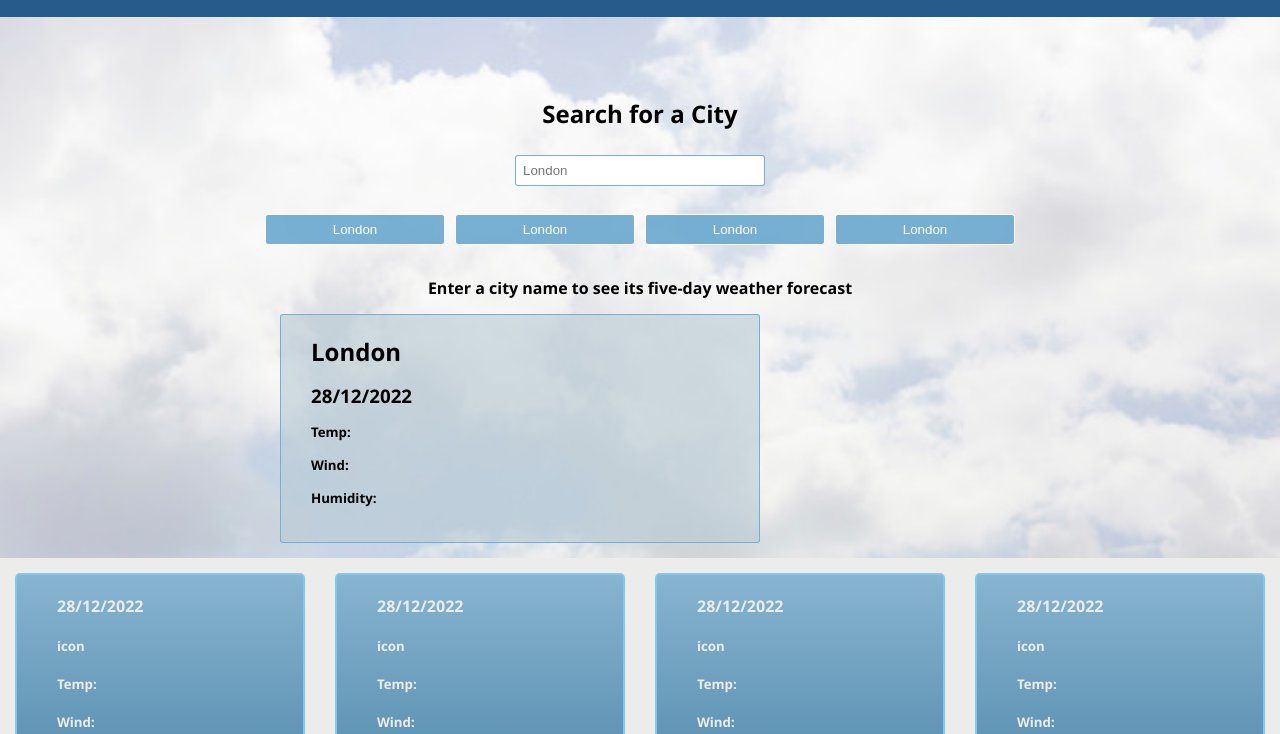
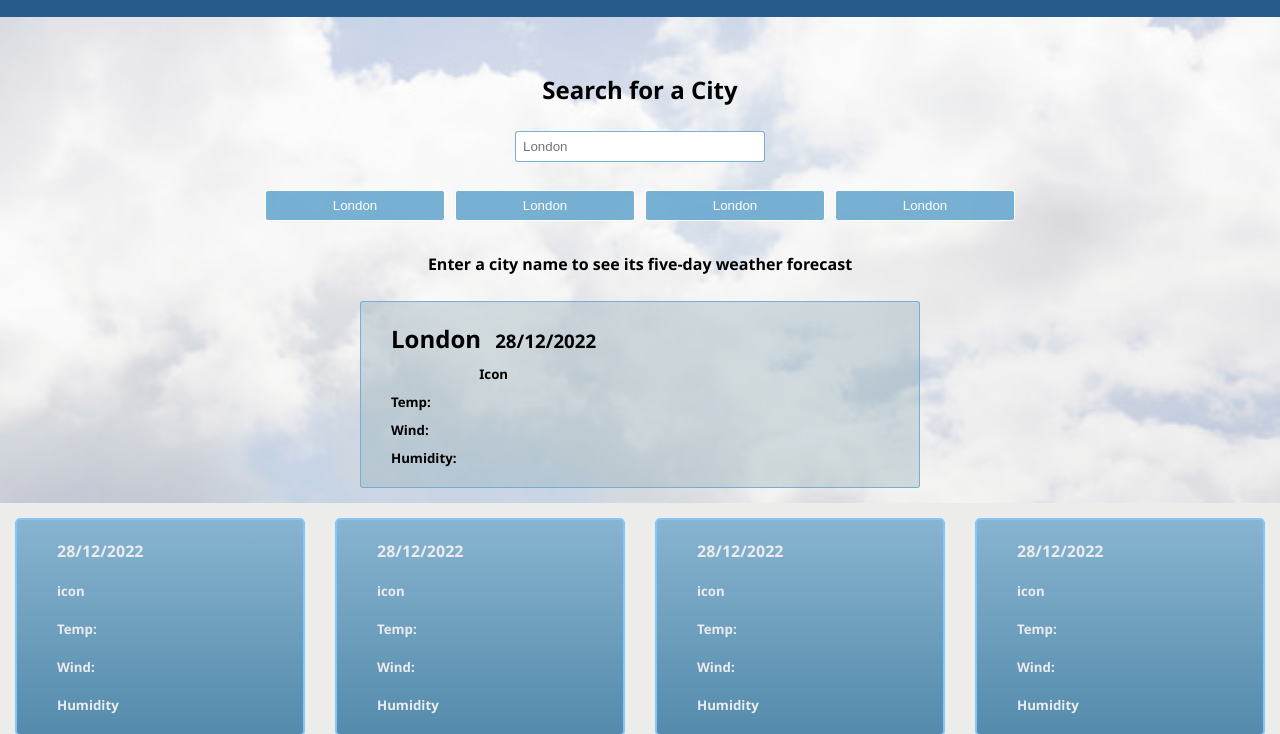
Before and after one commit to ayahxsheikh/weather-app, a plain HTML site: page index.html in a window 1280 px wide. Shown: the part 66-800 px from the top of the page. Drawn offline with nearby package versions, Linux system fonts and the light colour scheme.

Commit message:
today section and css complete

```diff
--- a/assets/css/style.css
+++ b/assets/css/style.css
@@ -18,6 +18,7 @@
 body {
     font-family:'Segoe UI', Tahoma, Geneva, Verdana, sans-serif;
     height: 100%;
+    width: 100%;
 }
 
 /* GLOBAL */
@@ -61,11 +62,11 @@ main.main {
     background-size: cover;
     background-repeat: no-repeat;
     min-height: 30rem;
-
 }
 
 h4.message {
     padding-top: 1rem;
+    margin-bottom: .7rem;
 }
 
 .top {
@@ -75,7 +76,7 @@ h4.message {
 }
 
 .search-form {
-    margin-top: 5rem;
+    margin-top: 3.5rem;
     gap: 15px;
 }
 
@@ -96,24 +97,32 @@ input.city-search {
 
 }
 
-main .today  > * {
-    margin-bottom: 15px;
-}
-
 .today {
     margin: 15px;
-    background-color:#b8cad59a;
+    background-color:#96afbb64;
     border-radius: 3px;
     border: .5px solid var(--secondary);
-    width: 30rem;
-    padding: 20px;
-    padding-left: 30px;
+    width: 35rem;
+    padding: 20px 20px 20px 30px;
 }
 
 
-/* .city-name {
-    margin-top: .7rem;
-} */
+.city-name {
+    display:inline-block;
+    margin-right: 10px;
+}
+
+.today-date {
+    display:inline-block;
+}
+
+main .today-info > * {
+    margin-top: 10px;
+}
+
+.icon {
+    text-align: center;
+}
 
 button {
     cursor: pointer;
--- a/index.html
+++ b/index.html
@@ -18,13 +18,13 @@
 
   <!-- max-width for ultra wide resolutions -->
   <main class ="main" >
-    <section class="hero row justify-center">
+    <section class="hero">
 
       <div class="top">
         <aside class="search-form column align-center">
           <h2 class="aside-h2"> Search for a City</h2>
           <input class="city-search row" type="text" id="search-input" placeholder="London"/>
-          <div class="search-history row" id="history">
+          <div class="search-history row justify-center" id="history">
             <button>London</button>
             <button>London</button>
             <button>London</button>
@@ -36,13 +36,21 @@
 
         <h4 class="message row justify-center"> Enter a city name to see its five-day weather forecast</h4>
         <!-- DISPLAY TODAY -->
-        <div id="weath-today" class="today column">
-          <h2 class="city-name">London</h2>
-          <h3 class="date">28/12/2022</h3>
-          <h5 class="temp">Temp:</h5>
-          <h5 class="wind">Wind:</h5>
-          <h5 class="humidity">Humidity:</h5>
-        </div>
+        <section class="row justify-center">
+          <section class="today row">
+            <div>
+              <h2 class="city-name row justify-center">London</h2>
+              <h3 class="today-date">28/12/2022</h3>
+            <div>
+              <div class="today-info column ">
+                <h5 class="icon">Icon</h5>
+                <h5 class="temp">Temp:</h5>
+                <h5 class="wind">Wind:</h5>
+                <h5 class="humidity">Humidity:</h5>
+              </div>
+            </div>
+          </section>
+        </section>
 
       </div>
     </section>
```
